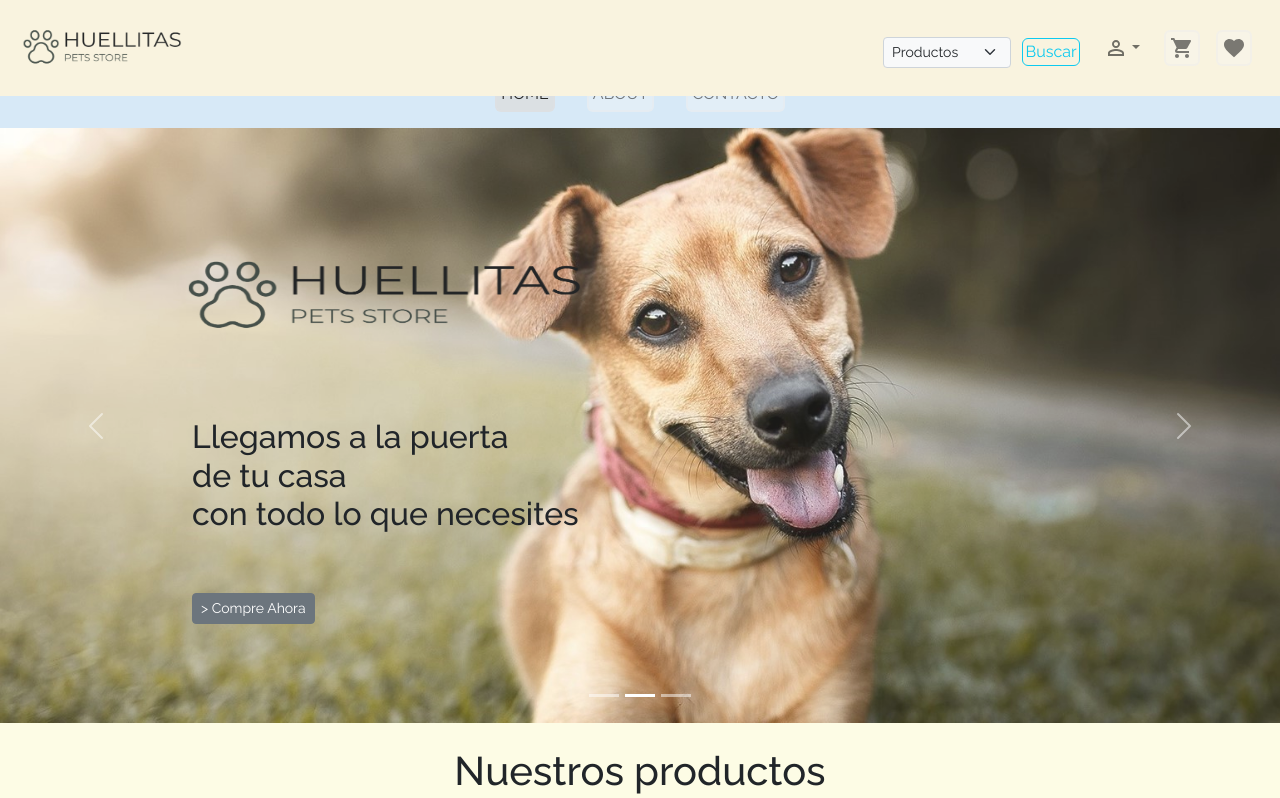
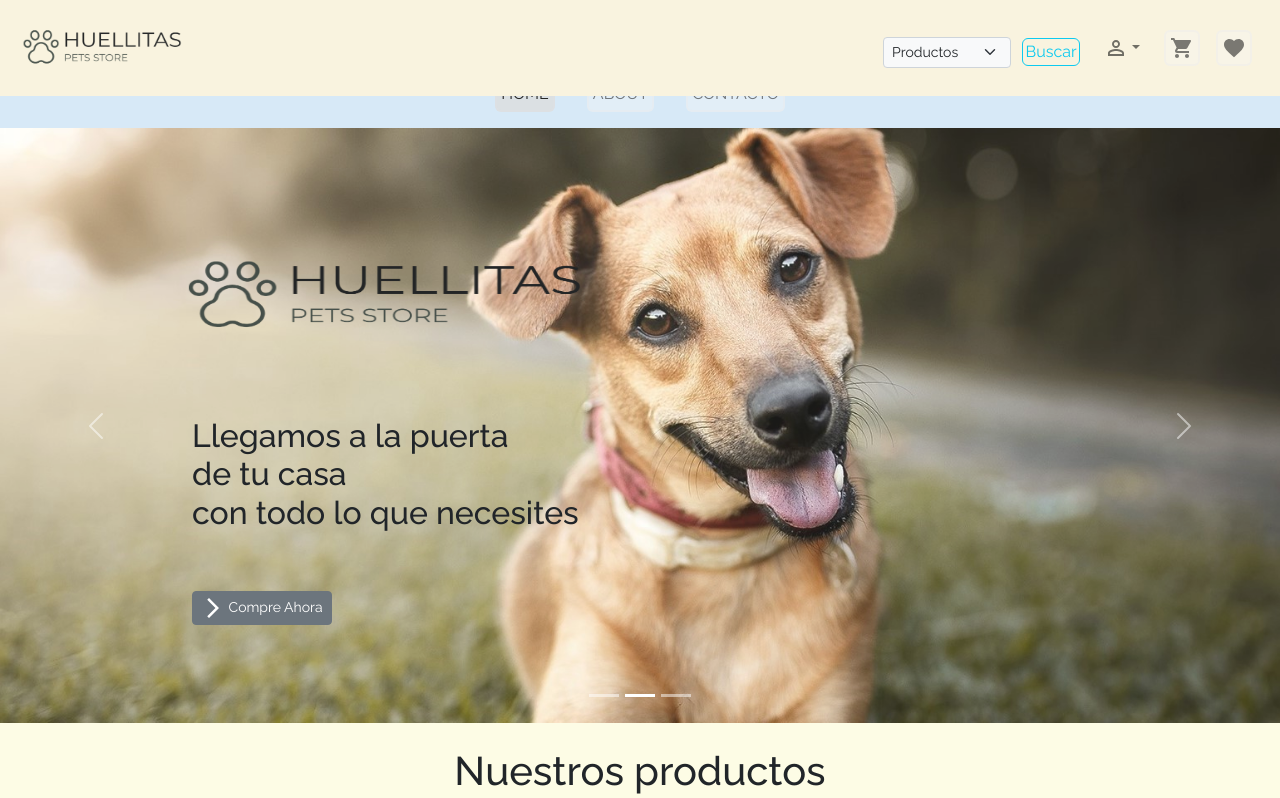
Before and after one commit to LuisGutWo/huellitas_pets_store_final_proyect, a React (Vite) app: page / in a window 1280 px wide. Shown: the top 798 px of the page. Built offline with nearby package versions, Linux system fonts and the light colour scheme.

Commit message:
feat hero icon

```diff
--- a/src/components/HeroSection.jsx
+++ b/src/components/HeroSection.jsx
@@ -2,6 +2,8 @@ import React from "react";
 import { Button } from "react-bootstrap";
 import { NavLink } from "react-router-dom";
 import Carousel from "react-bootstrap/Carousel";
+
+import ArrowForwardIosIcon from '@mui/icons-material/ArrowForwardIos';
 
 const HeroSection = () => {
   return (
@@ -30,7 +32,7 @@ const HeroSection = () => {
             <NavLink
               to={"/products"}
             >
-              <Button className="btn btn-secondary btn-sm"> > Compre Ahora</Button>
+              <Button className="btn btn-secondary btn-sm"> <ArrowForwardIosIcon /> Compre Ahora</Button>
             </NavLink>
           </div>
         </div>
@@ -61,7 +63,7 @@ const HeroSection = () => {
               to={"/products"}
               style={{ marginLeft: "2rem" }}
             >
-              <Button className="btn btn-secondary btn-sm"> > Compre Ahora</Button>
+              <Button className="btn btn-secondary btn-sm"> <ArrowForwardIosIcon /> Compre Ahora</Button>
             </NavLink>
           </div>
         </div>
@@ -93,7 +95,7 @@ const HeroSection = () => {
               to={"/products"}
               style={{ marginLeft: "2rem" }}
             >
-              <Button className="btn btn-secondary btn-sm"> > Compre Ahora</Button>
+              <Button className="btn btn-secondary btn-sm"> <ArrowForwardIosIcon /> Compre Ahora</Button>
             </NavLink>
           </div>
         </div>
```
